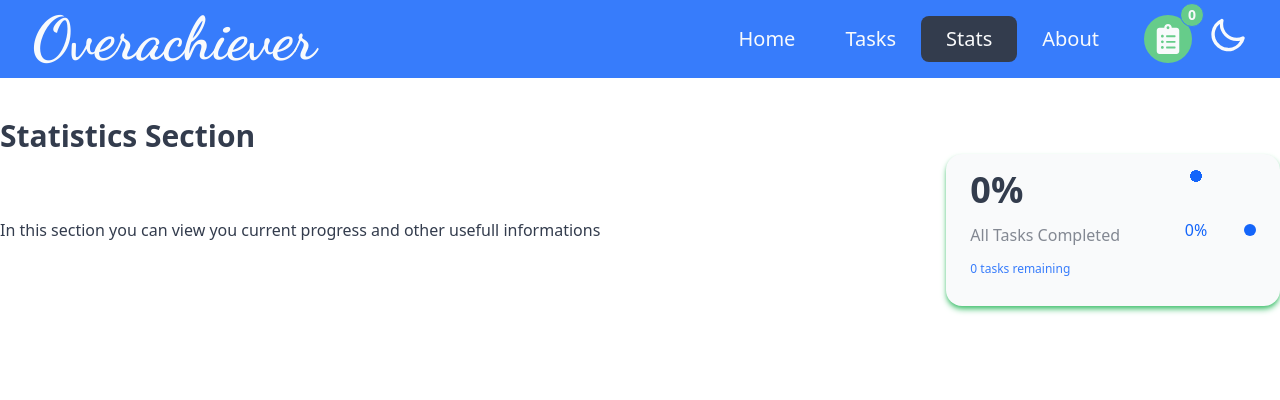
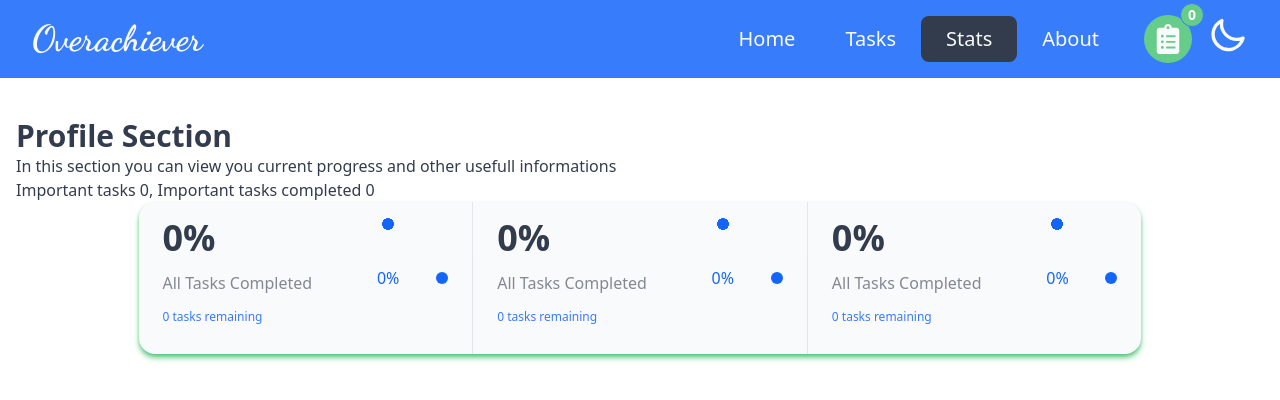
Before and after one commit to Radexman/Overachiever, a React (Create React App) app: page /stats in a window 1280 px wide. Shown: the top 400 px of the page. Built offline with nearby package versions, Linux system fonts and the light colour scheme.

Commit message:
Amounts Of Important Tasks

```diff
--- a/src/components/Pages/Stats/Stats.tsx
+++ b/src/components/Pages/Stats/Stats.tsx
@@ -1,7 +1,8 @@
-import { FaChartPie } from "react-icons/fa";
+// import { FaChartPie } from "react-icons/fa";
 import { useContext } from "react";
 import AppContext from "../../../context/AppContext";
 import RadialChart from "../../layout/RadialChart/RadialChart";
+import Profile from "../../layout/Profile/Profile";
 
 const Stats = () => {
   const { taskList, completed } = useContext(AppContext);
@@ -11,17 +12,64 @@ const Stats = () => {
   const tasksRemaining = tasksTotal - completedTasks;
   const completedPercentage = (completedTasks / tasksTotal) * 100;
 
+  // Important Tasks Calculations
+  let importantTotalTasks = 0;
+  for (const task of taskList) {
+    if (task.important) {
+      importantTotalTasks++;
+    }
+  }
+
+  // Important Tasks Completed
+  let importantTasksCompleted = 0;
+  for (const task of completed) {
+    if (task.important) {
+      importantTasksCompleted++;
+    }
+  }
+
   return (
-    <div className="container mx-auto pt-10">
+    <div className="container mx-auto px-4 py-10">
       {/* Profile Section */}
-      <h1 className="text-3xl font-bold">Statistics Section</h1>
-      <div className="flex items-center justify-between">
-        <div>
-          In this section you can view you current progress and other usefull
-          informations
-        </div>
+      <Profile />
+      {`Important tasks ${importantTotalTasks}, Important tasks completed ${importantTasksCompleted}`}
+      <div className="flex items-center justify-center">
         {/* Statistics Section */}
-        <div className="stats bg-secondary-content shadow-md shadow-primary-focus">
+        <div className="stats stats-vertical w-full bg-secondary-content shadow-md shadow-primary-focus lg:stats-horizontal lg:w-auto">
+          {/* Single Stat Important */}
+          <div className="stat">
+            <div className="stat-figure text-primary">
+              <RadialChart
+                percentage={completedPercentage}
+                textColor="text-secondary-focus"
+              />
+            </div>
+            <div className="stat-value">
+              {`${
+                isNaN(completedPercentage) ? "0" : completedPercentage.toFixed()
+              }%`}
+            </div>
+            <div className="stat-title">All Tasks Completed</div>
+            <div className="stat-desc text-secondary">{`${tasksRemaining} tasks remaining`}</div>
+          </div>
+          {/* Single Stat Regular */}
+          <div className="stat">
+            <div className="stat-figure text-primary">
+              <RadialChart
+                percentage={completedPercentage}
+                textColor="text-secondary-focus"
+              />
+            </div>
+            <div className="stat-value">
+              {`${
+                isNaN(completedPercentage) ? "0" : completedPercentage.toFixed()
+              }%`}
+            </div>
+            <div className="stat-title">All Tasks Completed</div>
+            <div className="stat-desc text-secondary">{`${tasksRemaining} tasks remaining`}</div>
+          </div>
+          {/* Single Stat All */}
+
           <div className="stat">
             <div className="stat-figure text-primary">
               <RadialChart
--- a/src/components/layout/Navbar/Navbar.tsx
+++ b/src/components/layout/Navbar/Navbar.tsx
@@ -6,9 +6,7 @@ const Navbar = () => {
   return (
     <nav className="navbar flex justify-between bg-secondary px-8 py-4 text-slate-50 md:py-2">
       <NavLink to="/">
-        <span className="font-brand text-4xl font-bold md:text-6xl">
-          Overachiever
-        </span>
+        <span className="font-brand text-4xl font-bold">Overachiever</span>
       </NavLink>
       <div className="flex-none">
         <ul className="menu menu-horizontal hidden px-1 md:flex">
--- /dev/null
+++ b/src/components/layout/Profile/Profile.tsx
@@ -0,0 +1,13 @@
+const Profile = () => {
+  return (
+    <div>
+      <h1 className="text-3xl font-bold">Profile Section</h1>
+      <p>
+        In this section you can view you current progress and other usefull
+        informations
+      </p>
+    </div>
+  );
+};
+
+export default Profile;
--- /dev/null
+++ b/src/components/layout/StatChart/StatChart.tsx
@@ -0,0 +1,4 @@
+const StatChart = () => {
+  return <div>StatChart</div>;
+};
+export default StatChart;
```
